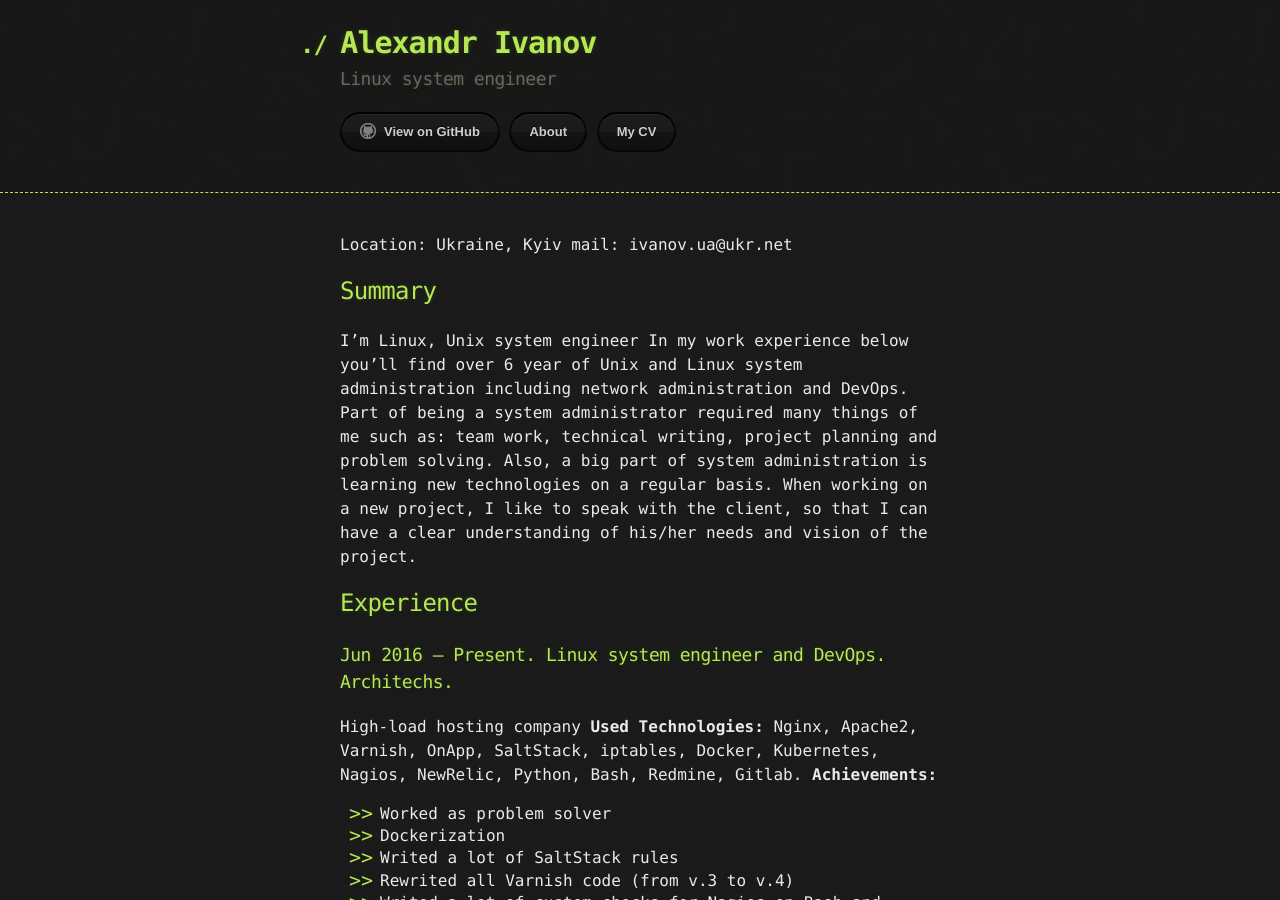
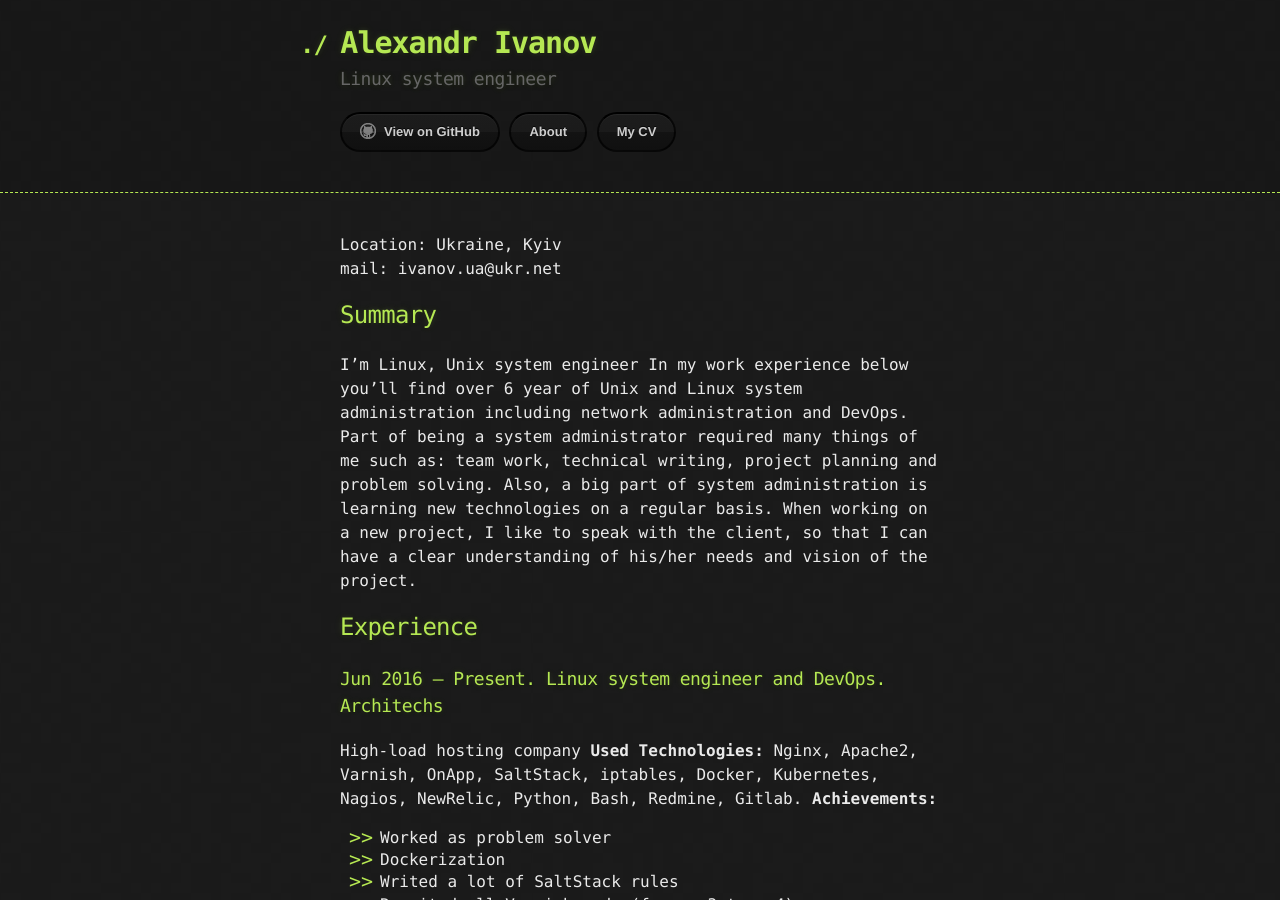
Before and after one commit to ivanovUA/ivanovua.github.io, a Jekyll site: the page built from cv.md, in a window 1280 px wide and 900 px high. Built offline with Jekyll 4.4.1, drawn with Linux system fonts in a browser that asks for light colours.

Commit message:
hotfix CV

```diff
--- a/cv.md
+++ b/cv.md
@@ -10,7 +10,7 @@ In my work experience below you'll find over 6 year of Unix and Linux system adm
 
 ## Experience
 
-### Jun 2016 — Present. Linux system engineer and DevOps. Architechs.
+### Jun 2016 — Present. Linux system engineer and DevOps. Architechs
 High-load hosting company
 **Used Technologies:** Nginx, Apache2, Varnish, OnApp, SaltStack, iptables, Docker, Kubernetes,
 Nagios, NewRelic, Python, Bash, Redmine, Gitlab.
```
